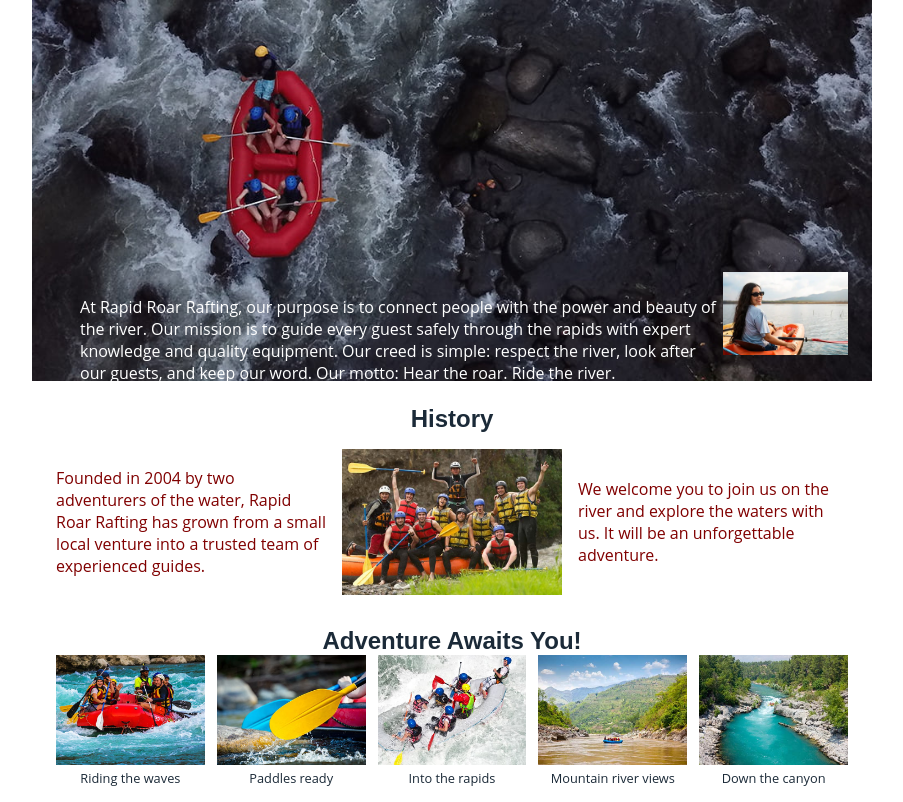
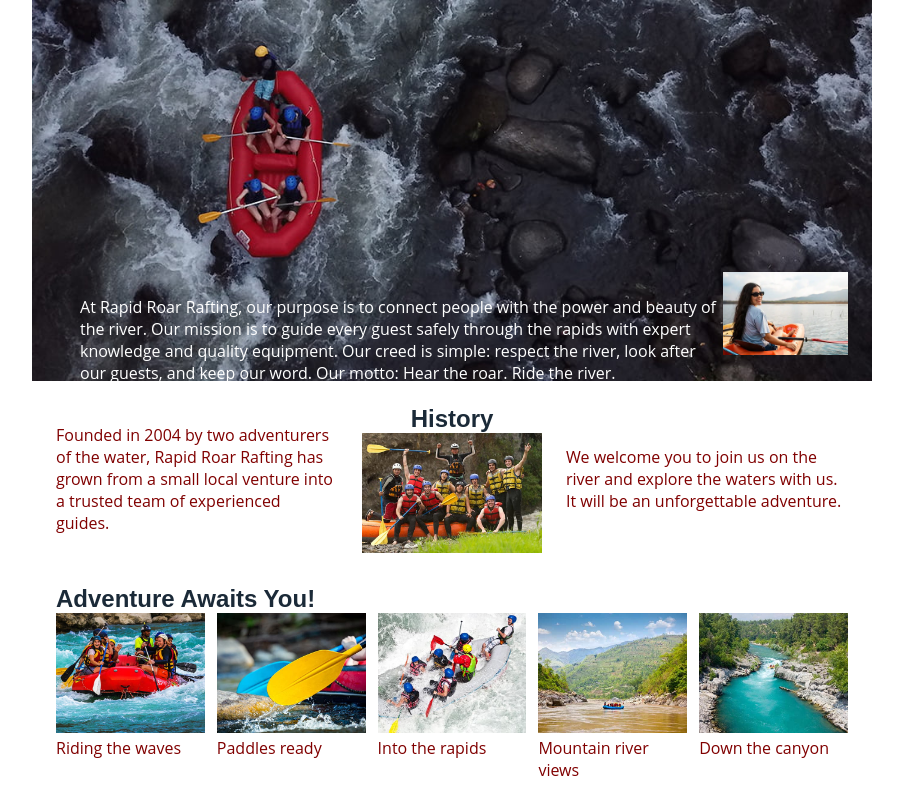
Before and after one commit to Akundai/wdd130, a plain HTML site: page wwr/about.html in a window 1280 px wide. Shown: the part 192-994 px from the top of the page, without its empty margins (188-1091 px from the left). Drawn offline with Linux system fonts and the light colour scheme.

Commit message:
audit update

```diff
--- a/wwr/styles/rafting.css
+++ b/wwr/styles/rafting.css
@@ -5,11 +5,6 @@
     --accent2-color: #3E8E5A;
     --heading-font: "Bebas Neue", Arial, sans-serif;
     --body-font: "Open Sans", Arial, sans-serif;
-}
-
-header {
-    background-color: var(--primary-color);
-    color: var(--accent2-color);
 }
 
 * {
@@ -82,10 +77,15 @@ h1 {
     color: var(--secondary-color);
 }
 
+/* ===================== ADDED BELOW ===================== */
+
+/* HEADER: CSS Grid (logo | nav) - merged into ONE rule */
 header {
     display: grid;
     grid-template-columns: 120px 1fr;
     align-items: center;
+    background-color: var(--primary-color);
+    color: var(--accent2-color);
 }
 
 header img {
@@ -94,6 +94,7 @@ header img {
     height: auto;
 }
 
+/* NAV: CSS Flex (links in a row) */
 header nav {
     margin: 0;
     padding: 0;
@@ -121,33 +122,42 @@ header nav a:hover {
     background-color: var(--accent2-color);
 }
 
+/* HISTORY: text | (heading + image) | text */
 .history {
     display: grid;
-    grid-template-columns: 1fr 220px 1fr;
-    gap: 16px;
+    grid-template-columns: 1fr 180px 1fr;
+    grid-template-areas:
+        "left  title right"
+        "left  image right";
+    column-gap: 24px;
     align-items: center;
 }
 
 .history h2 {
-    grid-column: 1 / -1;
+    grid-area: title;
     text-align: center;
 }
 
-.history p {
+.history p:first-of-type {
+    grid-area: left;
+    margin: 0;
+    padding: 0;
+}
+
+.history p:last-of-type {
+    grid-area: right;
     margin: 0;
     padding: 0;
 }
 
 .history img {
+    grid-area: image;
     display: block;
     width: 100%;
     height: auto;
 }
 
-.adventures h2 {
-    text-align: center;
-}
-
+/* ADVENTURES: heading on the left, five figures across */
 .gallery {
     display: flex;
     justify-content: space-between;
@@ -156,22 +166,21 @@ header nav a:hover {
 
 .gallery figure {
     flex: 1;
-    text-align: center;
 }
 
 .gallery img {
     display: block;
     width: 100%;
-    height: 110px;
+    height: 120px;
     object-fit: cover;
 }
 
 .gallery figcaption {
     margin-top: 4px;
-    font-size: 0.8rem;
-    color: var(--primary-color);
+    text-align: left;
 }
 
+/* FOOTER: text on the left, three social icons horizontal on the right */
 footer {
     display: flex;
     justify-content: space-between;
```
